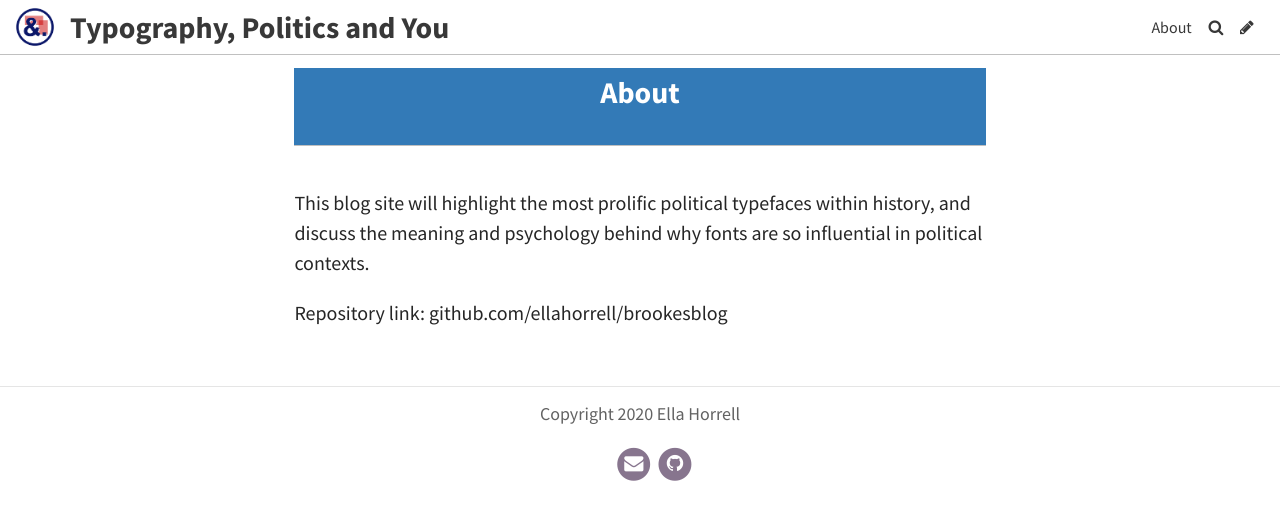
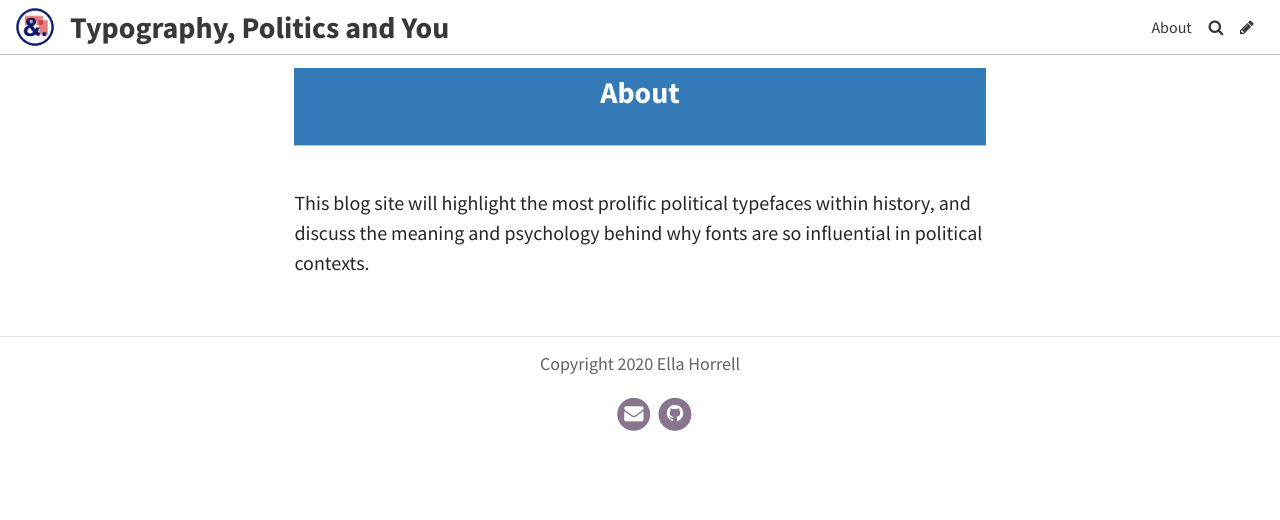
Before and after one commit to ellahorrell/brookesblog, a Jekyll site: the page built from pages/about.md, in a window 1280 px wide. Shown: the top 520 px of the page. Built offline with Jekyll 4.4.1, drawn with Linux system fonts in a browser that asks for light colours; some web fonts are replaced.

Commit message:
Update Page “about”

```diff
--- a/pages/about.md
+++ b/pages/about.md
@@ -11,6 +11,3 @@ description: null
 show: true
 ---
 This blog site will highlight the most prolific political typefaces within history, and discuss the meaning and psychology behind why fonts are so influential in political contexts.
-
-
-Repository link: github.com/ellahorrell/brookesblog
```
